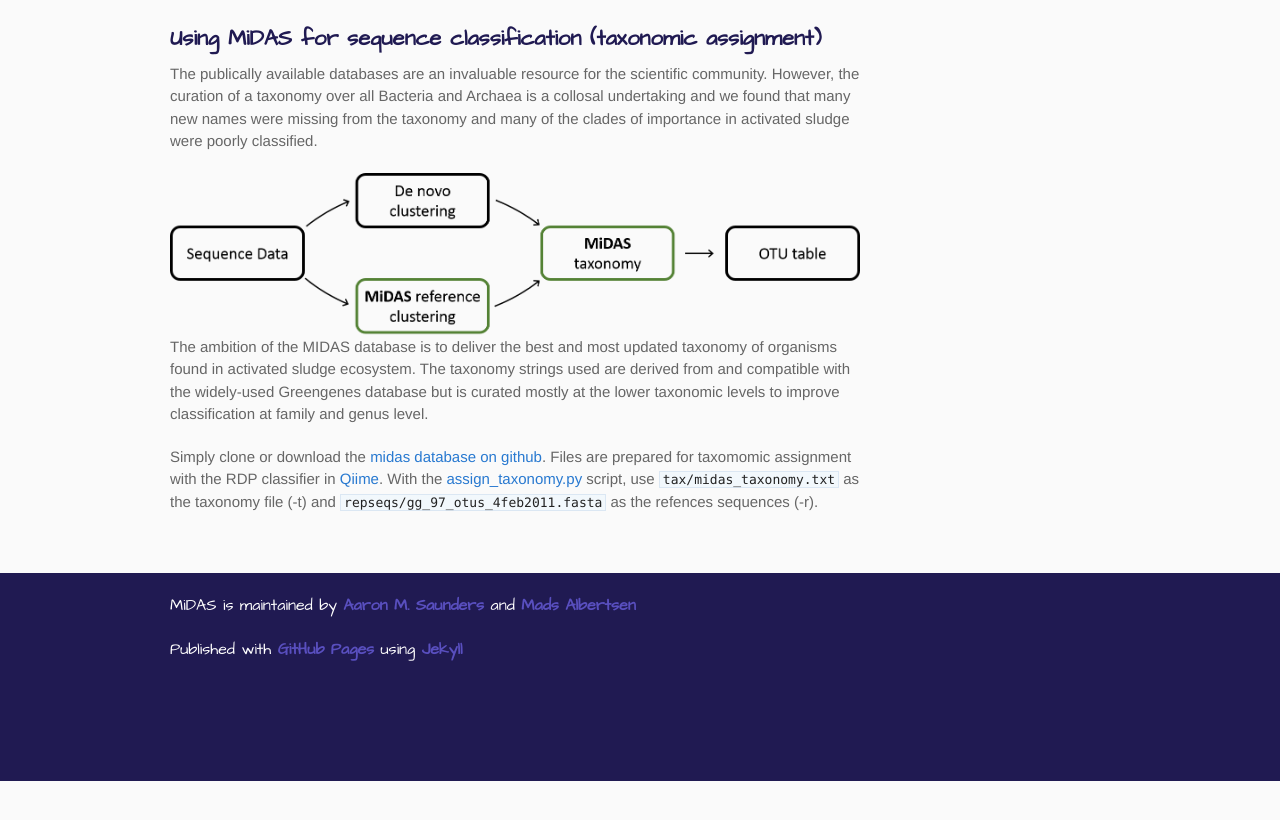
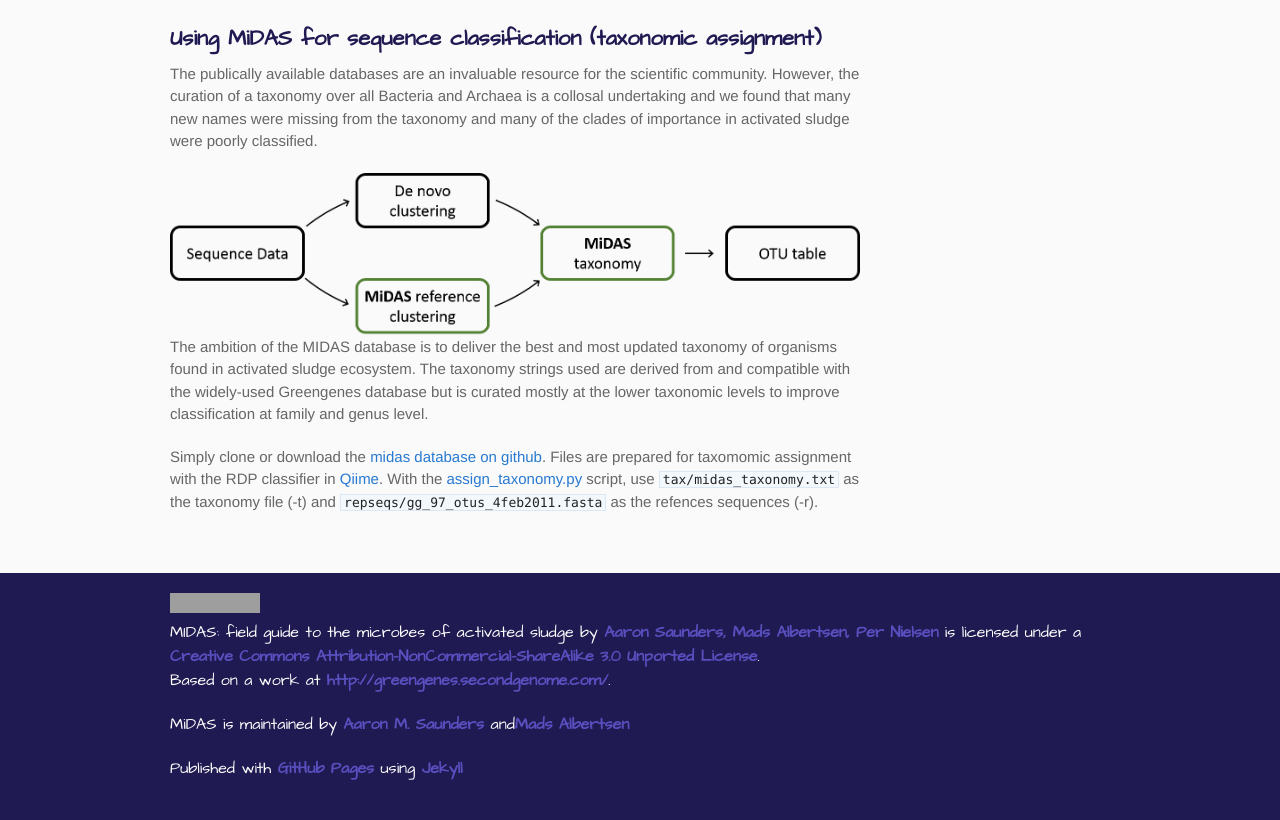
Before and after one commit to aaronsaunders/midas, a Jekyll site: the page built from index.md, in a window 1280 px wide and 900 px high, scrolled down 1446 px. Shown: the top 820 px of the window. Built offline with Jekyll 4.4.1, drawn with Linux system fonts in a browser that asks for light colours; before the commit the page ends 2227 px from its top, so only the background shows below that; grey boxes are pictures that could not be loaded.

Commit message:
added cc license in footer

```diff
--- a/_includes/footer.html
+++ b/_includes/footer.html
@@ -1,35 +1,8 @@
 <footer>
   <div class="inner">
-    <p>
-      MiDAS is maintained by
-	<a href="https://github.com/aaronsaunders">Aaron M. Saunders</a>
-	and
-	<a href="https://github.com/MadsAlbertsen">Mads Albertsen</a>
-    </p>
-    <p>
-	Published with <a href="http://pages.github.com">GitHub Pages</a> using <a href="http://jekyllrb.com/">Jekyll</a>
+     <p><a rel="license" href="http://creativecommons.org/licenses/by-nc-sa/3.0/"><img alt="Creative Commons License" style="border-width:0" src="http://i.creativecommons.org/l/by-nc-sa/3.0/88x31.png" /></a><br /><span xmlns:dct="http://purl.org/dc/terms/" href="http://purl.org/dc/dcmitype/Dataset" property="dct:title" rel="dct:type">MIDAS: field guide to the microbes of activated sludge</span> by <a xmlns:cc="http://creativecommons.org/ns#" href="http://www.midasfieldguide.org" property="cc:attributionName" rel="cc:attributionURL">Aaron Saunders, Mads Albertsen, Per Nielsen</a> is licensed under a <a rel="license" href="http://creativecommons.org/licenses/by-nc-sa/3.0/">Creative Commons Attribution-NonCommercial-ShareAlike 3.0 Unported License</a>.<br />Based on a work at <a xmlns:dct="http://purl.org/dc/terms/" href="http://greengenes.secondgenome.com/" rel="dct:source">http://greengenes.secondgenome.com/</a>.</p>
+     <p> MiDAS is maintained by <a href="https://github.com/aaronsaunders">Aaron M. Saunders</a> and<a href="https://github.com/MadsAlbertsen">Mads Albertsen</a></p>
+     <p> Published with <a href="http://pages.github.com">GitHub Pages</a> using <a href="http://jekyllrb.com/">Jekyll</a>
     </p>
   </div>
 </footer>
-
-<script>
-  (function(i,s,o,g,r,a,m){i['GoogleAnalyticsObject']=r;i[r]=i[r]||function(){
-  (i[r].q=i[r].q||[]).push(arguments)},i[r].l=1*new Date();a=s.createElement(o),
-  m=s.getElementsByTagName(o)[0];a.async=1;a.src=g;m.parentNode.insertBefore(a,m)
-  })(window,document,'script','//www.google-analytics.com/analytics.js','ga');
-
-  ga('create', 'UA-42224865-1', 'midasfieldguide.org');
-  ga('send', 'pageview');
-
-</script>
-
-<script>
-  (function(i,s,o,g,r,a,m){i['GoogleAnalyticsObject']=r;i[r]=i[r]||function(){
-  (i[r].q=i[r].q||[]).push(arguments)},i[r].l=1*new Date();a=s.createElement(o),
-  m=s.getElementsByTagName(o)[0];a.async=1;a.src=g;m.parentNode.insertBefore(a,m)
-  })(window,document,'script','//www.google-analytics.com/analytics.js','ga');
-
-  ga('create', 'UA-40624996-1', 'aaronsaunders.github.io');
-  ga('send', 'pageview');
-
-</script>
```
